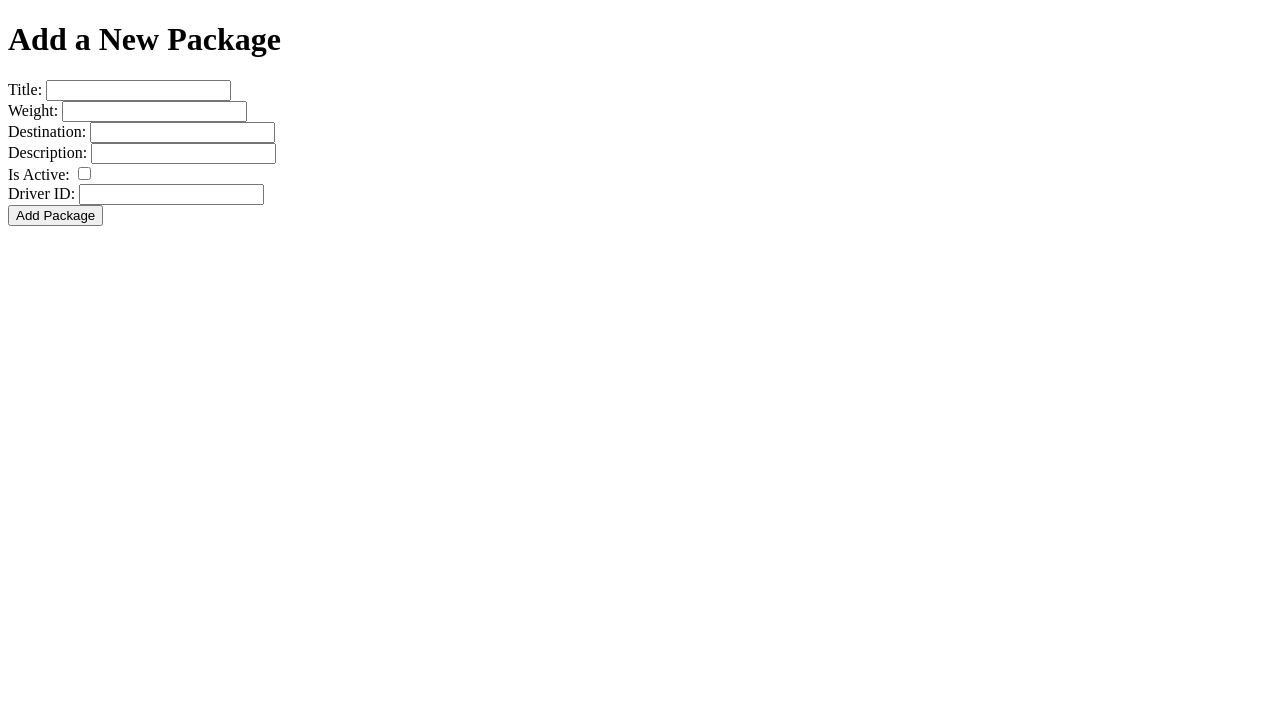
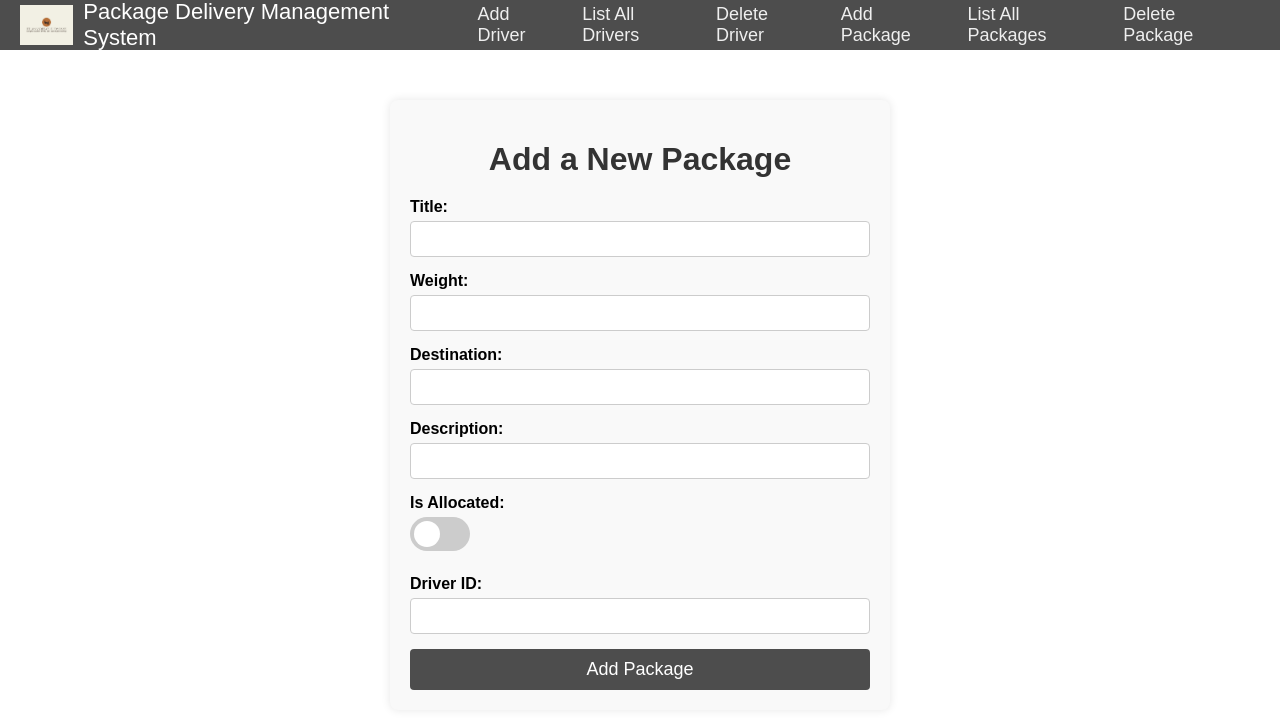
Before and after one commit to zafar-m3n/PackageDeliveryManagementSystem, a website: page public/add-package.html in a window 1280 px wide. Drawn offline with Linux system fonts and the light colour scheme.

Commit message:
Add package style

```diff
--- a/public/add-package.html
+++ b/public/add-package.html
@@ -4,39 +4,100 @@
     <meta charset="UTF-8" />
     <meta name="viewport" content="width=device-width, initial-scale=1.0" />
     <title>Add Package</title>
+    <link rel="stylesheet" href="/styles/add-package.css" />
   </head>
   <body>
+    <header>
+      <div class="logo-container">
+        <img src="/logo.png" alt="Project Logo" class="logo" />
+        <span class="navbar-title">Package Delivery Management System</span>
+      </div>
+      <div class="nav">
+        <div class="nav-links">
+          <a href="add-driver.html">Add Driver</a>
+          <a href="/list-drivers">List All Drivers</a>
+          <a href="delete-driver.html">Delete Driver</a>
+          <a href="add-package.html">Add Package</a>
+          <a href="/list-packages">List All Packages</a>
+          <a href="delete-package.html">Delete Package</a>
+        </div>
+      </div>
+    </header>
+    <div class="form-container">
       <h1>Add a New Package</h1>
       <form action="/add-package" method="POST">
+        <div class="form-group">
           <label for="package_title">Title:</label>
-      <input type="text" id="package_title" name="package_title" required minlength="3" maxlength="15" pattern="[A-Za-z0-9]{3,15}"/><br />
+          <input
+            type="text"
+            id="package_title"
+            name="package_title"
+            required
+            minlength="3"
+            maxlength="15"
+            pattern="[A-Za-z0-9]{3,15}"
+          />
+          <span class="error" aria-live="polite"></span>
+        </div>
 
+        <div class="form-group">
           <label for="package_weight">Weight:</label>
           <input
             type="number"
             id="package_weight"
             name="package_weight"
-        required min="1"
-      /><br />
+            required
+            min="1"
+          />
+        </div>
 
+        <div class="form-group">
           <label for="package_destination">Destination:</label>
-      <input type="text" id="package_destination" name="package_destination" required minlength="5" maxlength="15" pattern="[A-Za-z0-9]{5,15}"/><br />
+          <input
+            type="text"
+            id="package_destination"
+            name="package_destination"
+            required
+            minlength="5"
+            maxlength="15"
+            pattern="[A-Za-z0-9]{5,15}"
+          />
+          <span class="error" aria-live="polite"></span>
+        </div>
 
+        <div class="form-group">
           <label for="description">Description:</label>
-      <input type="text" id="description" name="description" minlength="0" maxlength="30"/><br />
+          <input
+            type="text"
+            id="description"
+            name="description"
+            minlength="0"
+            maxlength="30"
+          />
+        </div>
 
-      <label for="isAllocated">Is Active:</label>
+        <div class="form-group">
+          <label for="isAllocated">Is Allocated:</label>
+          <label class="switch">
+            <input type="checkbox" id="isAllocated" name="isAllocated" />
+            <span class="slider"></span>
+          </label>
+        </div>
+
+        <div class="form-group">
+          <label for="driver_id">Driver ID:</label>
           <input
-        type="checkbox"
-        id="isAllocated"
-        name="isAllocated"
-      /><br />
-
-      <label for="driver_id">Driver ID:</label>
-      <input type="text" id="driver_id" name="driver_id" required  minlength="10" maxlength="10" /><br />
-
+            type="text"
+            id="driver_id"
+            name="driver_id"
+            required
+            minlength="10"
+            maxlength="10"
+          />
+        </div>
 
         <button type="submit">Add Package</button>
       </form>
+    </div>
   </body>
 </html>
--- /dev/null
+++ b/public/styles/add-package.css
@@ -0,0 +1,168 @@
+/* styles/add-package.css */
+
+* {
+  box-sizing: border-box;
+}
+
+body {
+  margin: 0;
+  font-family: Arial, sans-serif;
+}
+
+header {
+  background-color: #4d4d4d;
+  height: 50px;
+  width: 100%;
+  display: flex;
+  justify-content: space-between;
+  align-items: center;
+  padding: 0 20px;
+}
+
+.logo-container {
+  display: flex;
+  align-items: center;
+}
+
+.logo {
+  height: 40px;
+  width: auto;
+}
+
+.navbar-title {
+  color: #fff;
+  font-size: 22px;
+  margin-left: 10px;
+}
+
+.nav {
+  display: flex;
+  align-items: center;
+}
+
+.nav-links {
+  display: flex;
+  align-items: center;
+}
+
+.nav-links > a {
+  color: #efefef;
+  text-decoration: none;
+  padding: 13px 10px;
+  font-size: 18px;
+}
+
+.nav-links > a:hover {
+  background-color: rgba(0, 0, 0, 0.3);
+}
+
+.form-container {
+  max-width: 500px;
+  margin: 50px auto;
+  padding: 20px;
+  background-color: #f9f9f9;
+  border-radius: 8px;
+  box-shadow: 0 0 10px rgba(0, 0, 0, 0.1);
+}
+
+h1 {
+  text-align: center;
+  margin-bottom: 20px;
+  color: #333;
+}
+
+form {
+  display: flex;
+  flex-direction: column;
+}
+
+.form-group {
+  margin-bottom: 15px;
+}
+
+label {
+  font-weight: bold;
+  margin-bottom: 5px;
+  display: block;
+}
+
+input[type="text"],
+input[type="number"],
+select {
+  width: 100%;
+  padding: 8px;
+  border: 1px solid #ccc;
+  border-radius: 4px;
+  font-size: 16px;
+}
+
+input[type="checkbox"] {
+  display: none;
+}
+
+/* Switch styling */
+.switch {
+  position: relative;
+  display: inline-block;
+  width: 60px;
+  height: 34px;
+}
+
+.switch input {
+  opacity: 0;
+  width: 0;
+  height: 0;
+}
+
+.slider {
+  position: absolute;
+  cursor: pointer;
+  top: 0;
+  left: 0;
+  right: 0;
+  bottom: 0;
+  background-color: #ccc;
+  transition: 0.4s;
+  border-radius: 34px;
+}
+
+.slider:before {
+  position: absolute;
+  content: "";
+  height: 26px;
+  width: 26px;
+  left: 4px;
+  bottom: 4px;
+  background-color: white;
+  transition: 0.4s;
+  border-radius: 50%;
+}
+
+input:checked + .slider {
+  background-color: #4d4d4d;
+}
+
+input:checked + .slider:before {
+  transform: translateX(26px);
+}
+
+button {
+  padding: 10px 20px;
+  background-color: #4d4d4d;
+  color: #fff;
+  font-size: 18px;
+  border: none;
+  border-radius: 4px;
+  cursor: pointer;
+  transition: background-color 0.3s ease;
+}
+
+button:hover {
+  background-color: #333;
+}
+
+.error {
+  color: red;
+  font-size: 14px;
+  margin-top: 5px;
+}
```
Lines whose indentation alone changed are shown as unchanged.
